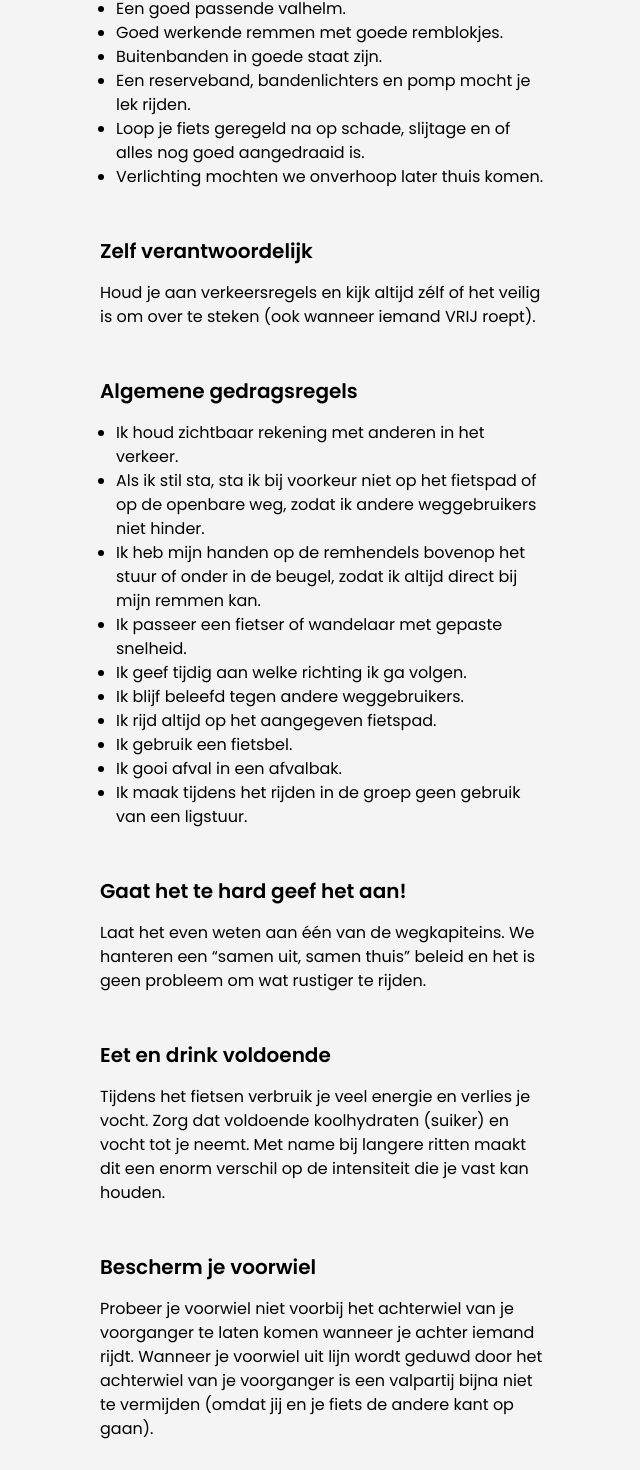
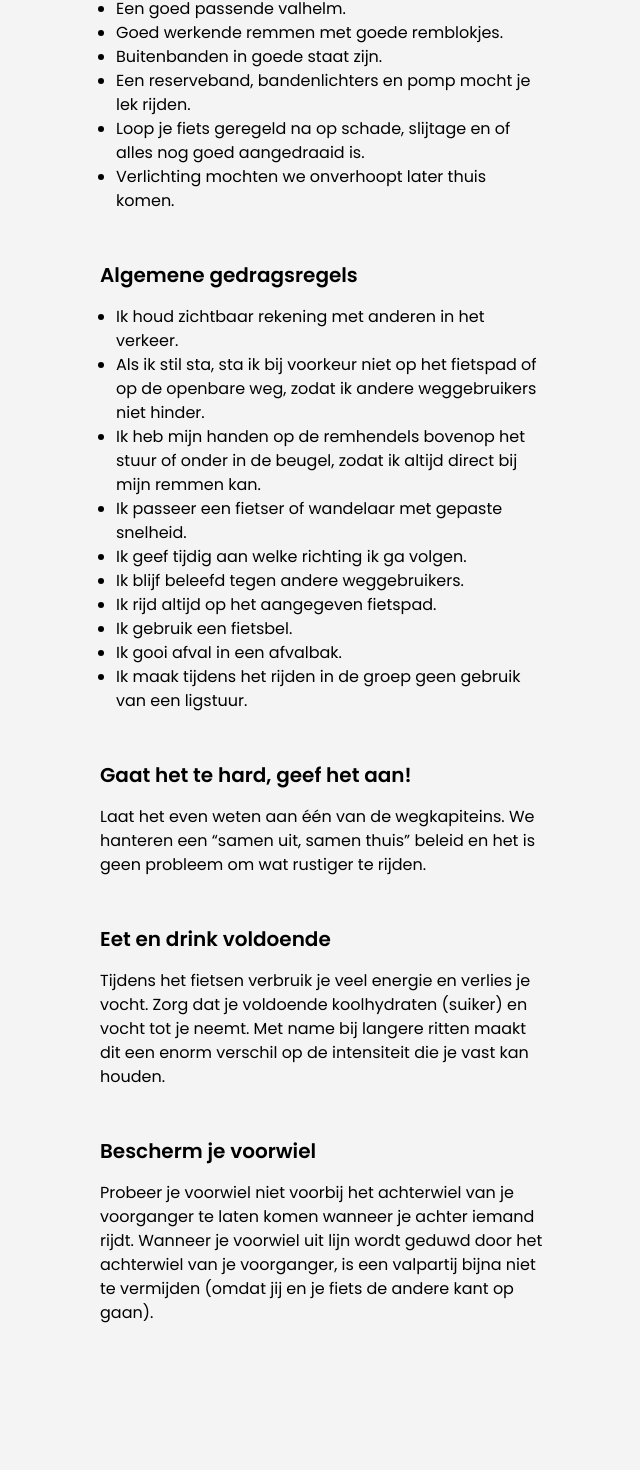
Before and after one commit to timohofmeijer/avt-cycling, a Next.js app: page /nieuwe-deelnemers in a window 1280 px wide. Shown: the part 543-2013 px from the top of the page, without its empty margins (316-956 px from the left). After the commit the page ends 1916 px from the top, so only its background shows below. Built offline with nearby package versions, Linux system fonts and the light colour scheme.

Commit message:
chore: typos and text

```diff
--- a/src/app/(formaties)/draaien/page.tsx
+++ b/src/app/(formaties)/draaien/page.tsx
@@ -47,7 +47,7 @@ const Page: React.FC = () => {
           />
           <div className="col-span-4">
             <ParagraphSmall>
-              Wanneer één van voorste renners wil draaien, versneld de linker renner voorbij degene
+              Wanneer één van voorste renners wil draaien, versnelt de linker renner voorbij degene
               naast hem of haar, schuift dan rustig naar rechts en haalt een iets druk van zijn
               pedalen.
             </ParagraphSmall>
@@ -55,7 +55,7 @@ const Page: React.FC = () => {
               De gehele linker rij zet net iets aan zodat ze 2 plaatsen opschuiven.
             </ParagraphSmall>
             <ParagraphSmall>
-              De renner die rechts achteraan rijdt versneld ook iets en schuift op naar de linker
+              De renner die rechts achteraan rijdt versnelt ook iets en schuift op naar de linker
               rij en daarna 2 plaatsen naar voren.
             </ParagraphSmall>
             <ParagraphSmall>
@@ -67,7 +67,7 @@ const Page: React.FC = () => {
 
         <Title id="lint">Draaien in een lint</Title>
         <Paragraph>
-          Dit doen we niet vaak, maar wanneer we efficienter op een hoger tempo willen rijden, gaan
+          Dit doen we niet vaak, maar wanneer we efficiënter op een hoger tempo willen rijden, gaan
           we soms in een enkele rij fietsen: ‘op een lint’.
         </Paragraph>
         <Paragraph>
@@ -85,7 +85,7 @@ const Page: React.FC = () => {
           />
           <div className="col-span-4">
             <ParagraphSmall>
-              Wanneer de voorste renner wil draaien schud degene met zijn linker elleboog.
+              Wanneer de voorste renner wil draaien schudt degene met zijn linker elleboog.
             </ParagraphSmall>
             <ParagraphSmall>
               Degene schuift dan rustig naar rechts en haalt iets druk van zijn pedalen.
@@ -100,7 +100,7 @@ const Page: React.FC = () => {
             <ParagraphSmall>
               Het beste is om je af te laten zaken aan de kant waar de wind het meest vandaan komt.
               De snellere renners zitten dan meer uit de wind, wat de snelheid van de groep
-              vergroot. Wanneer de groep dit expliciet besluit te doen wisselt ook het elleboog
+              vergroot. Wanneer de groep dit expliciet besluit te doen, wisselt ook het elleboog
               signaal, deze wordt dan met rechts gegeven.
             </ParagraphSmall>
           </div>
--- a/src/app/(formaties)/ritsen/page.tsx
+++ b/src/app/(formaties)/ritsen/page.tsx
@@ -24,7 +24,7 @@ const Page: React.FC = () => {
           voorste renner of een wegkapitein het rits signaal geven. We schuiven dan vlot en soepel
           in elkaar en vormen één enkele rij renners.
         </Paragraph>
-        <Title>Het signaal ritsen wordt gegeven</Title>
+        <Title>Het signaal om te gaan ritsen</Title>
         <Signal type="ritsen" modStandalone={true} />
         <Title>Vervolgens schuiven we als volgt in elkaar</Title>
         <div className="flex gap-6">
--- a/src/app/nieuwe-deelnemers/page.tsx
+++ b/src/app/nieuwe-deelnemers/page.tsx
@@ -36,13 +36,13 @@ const Page: React.FC = () => {
           <li>
             Loop je fiets geregeld na op schade, slijtage en of alles nog goed aangedraaid is.
           </li>
-          <li>Verlichting mochten we onverhoop later thuis komen.</li>
+          <li>Verlichting mochten we onverhoopt later thuis komen.</li>
         </ul>
-        <Title id="verantwoordelijk">Zelf verantwoordelijk</Title>
+        {/* <Title id="verantwoordelijk">Zelf verantwoordelijk</Title>
         <Paragraph>
           Houd je aan verkeersregels en kijk altijd zélf of het veilig is om over te steken (ook
           wanneer iemand VRIJ roept).
-        </Paragraph>
+        </Paragraph> */}
         <Title id="algemeen">Algemene gedragsregels</Title>
         <ul className="mb-4 ml-4 list-disc">
           <li>Ik houd zichtbaar rekening met anderen in het verkeer.</li>
@@ -62,14 +62,14 @@ const Page: React.FC = () => {
           <li>Ik gooi afval in een afvalbak.</li>
           <li>Ik maak tijdens het rijden in de groep geen gebruik van een ligstuur.</li>
         </ul>
-        <Title id="tehard">Gaat het te hard geef het aan!</Title>
+        <Title id="tehard">Gaat het te hard, geef het aan!</Title>
         <Paragraph>
           Laat het even weten aan één van de wegkapiteins. We hanteren een “samen uit, samen thuis”
           beleid en het is geen probleem om wat rustiger te rijden.
         </Paragraph>
         <Title id="etendrinken">Eet en drink voldoende</Title>
         <Paragraph>
-          Tijdens het fietsen verbruik je veel energie en verlies je vocht. Zorg dat voldoende
+          Tijdens het fietsen verbruik je veel energie en verlies je vocht. Zorg dat je voldoende
           koolhydraten (suiker) en vocht tot je neemt. Met name bij langere ritten maakt dit een
           enorm verschil op de intensiteit die je vast kan houden.
         </Paragraph>
@@ -77,7 +77,7 @@ const Page: React.FC = () => {
         <Paragraph>
           Probeer je voorwiel niet voorbij het achterwiel van je voorganger te laten komen wanneer
           je achter iemand rijdt. Wanneer je voorwiel uit lijn wordt geduwd door het achterwiel van
-          je voorganger is een valpartij bijna niet te vermijden (omdat jij en je fiets de andere
+          je voorganger, is een valpartij bijna niet te vermijden (omdat jij en je fiets de andere
           kant op gaan).
         </Paragraph>
       </div>
--- a/src/app/page.tsx
+++ b/src/app/page.tsx
@@ -71,7 +71,7 @@ export default function Home() {
         <section>
           <Title>Wegkapiteins</Title>
           <Paragraph>
-            Bij alle groepsritten van AVTriathlon rijdt er ten minste één wegkapitein mee. Een
+            Bij alle groepsritten van AVTriathlon rijdt er tenminste één wegkapitein mee. Een
             wegkapitein bepaald de route en zorgt dat we als afgesproken rijden. Volg zijn of haar
             aanwijzingen op, dan houden we het samen veilig en voorspelbaar! 🙏🏼
           </Paragraph>
--- a/src/app/signalen/page.tsx
+++ b/src/app/signalen/page.tsx
@@ -20,7 +20,7 @@ const Page: React.FC = () => {
         <PageTitle>Signalen</PageTitle>
         <Paragraph>
           Omdat je minder overzicht hebt wanneer je in een groep rijdt, maken we gebruik van heldere
-          hand en roep signalen, zodat we als groep snel kunnen reageren op onze omgeving.
+          hand en roep signalen zodat we als groep snel kunnen reageren op onze omgeving.
         </Paragraph>
         <Paragraph>
           Geef signalen áltijd door, ook als je denkt dat het in een bepaald geval niet nodig is of
--- a/src/components/Signal.tsx
+++ b/src/components/Signal.tsx
@@ -63,7 +63,7 @@ const SignalTypeIntro: Record<SignalType, string> = {
   rustig:
     'Wanneer de groep de snelheid moet verlagen, bijvoorbeeld omdat we incompleet zijn door een verkeers vertraging of iemand die het niet bij kan houden dan houden we in tot de groep weer compleet is.',
   compleet:
-    'Wanneer de groep incompleet was en zojuist weer bij elkaar dan is dit het teken dat we weer op tempo kunnen gaan rijden.',
+    'Wanneer de groep incompleet was en zojuist weer bij elkaar, dan is dit het teken dat we weer op tempo kunnen gaan rijden.',
   vrij: 'Wanneer we oversteken en de weg is vrij van direct inkomend verkeer.',
 }
 
```
